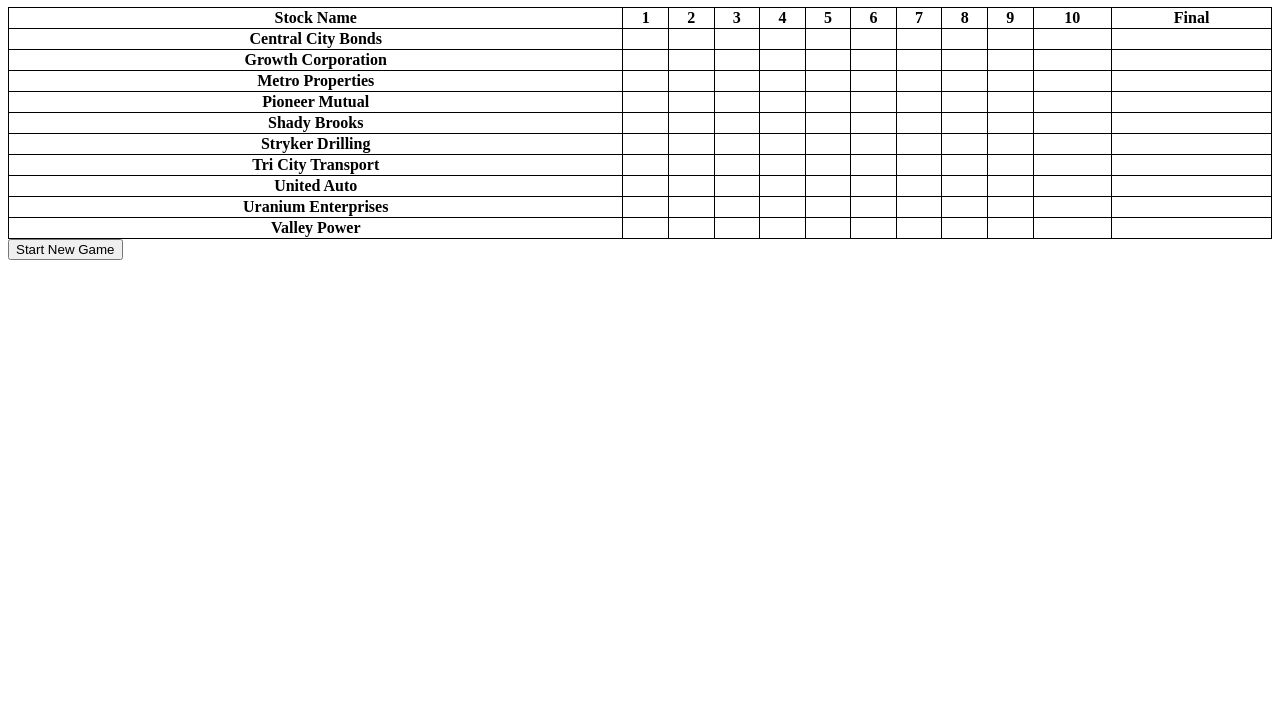
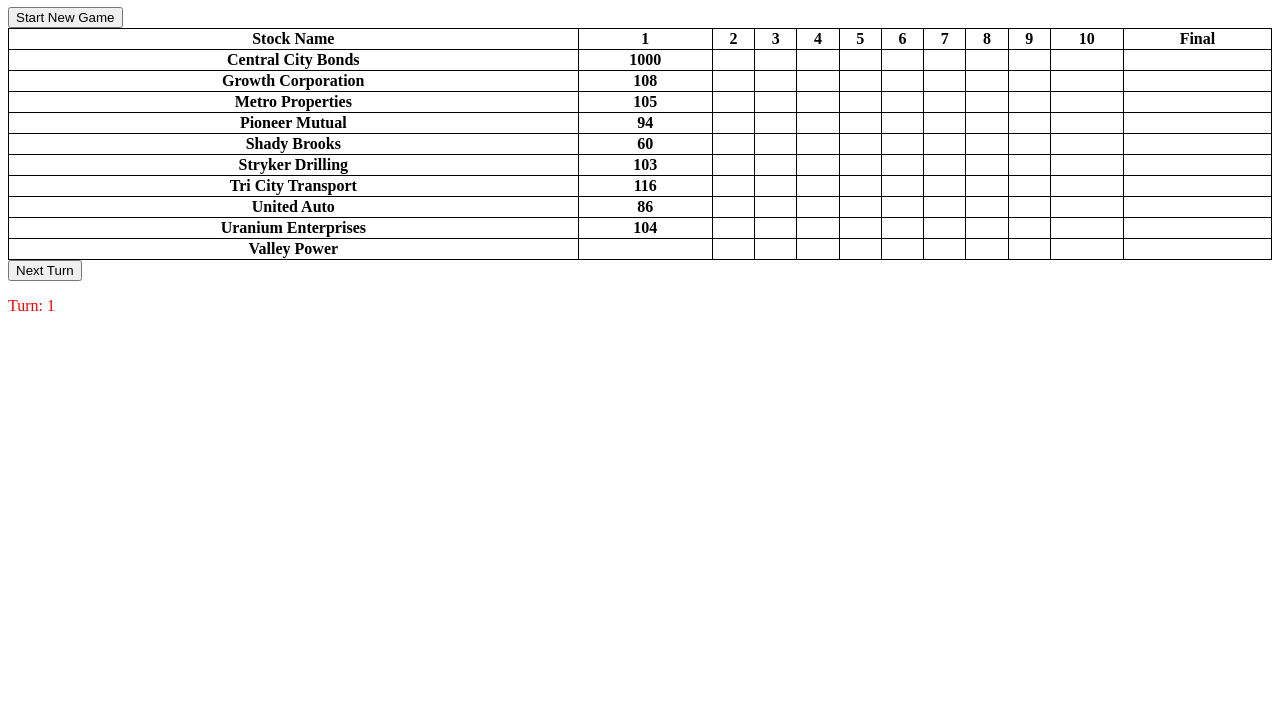
Before and after one commit to matursam/JSStocksAndBonds, a plain HTML site: page index.html in a window 1280 px wide. Shown: the part 73-800 px from the top of the page. Drawn offline with Linux system fonts and the light colour scheme.

Commit message:
Added next turn function and button

```diff
--- a/game.js
+++ b/game.js
@@ -1,5 +1,5 @@
 
-var bearMarket = [
+const bearMarket = [
 	[12, 14, 13, 10, 10, 20, 21, 25, 8],
 	[7, -6, 10, -10, 30, 6, -19, 22, -2],
 	[9, 10, 7, -5, -20, 12, 21, 18, 7],
@@ -13,7 +13,7 @@ var bearMarket = [
 	[-8, -10, -10, -15, -20, -20, -23, -25, -7]
 ]
 
-var bullMarket = [
+const bullMarket = [
 	[-2, -10, -7, -9, -2, -9, -7, -16, -4],
 	[26, 16, 25, 8, -14, 21, 14, -4, 17],
 	[18, 23, 11, 12, 46, 18, -5, 34, 15],
@@ -27,6 +27,69 @@ var bullMarket = [
 	[24, 24, 23, 20, 51, 27, 38, 33, 18],
 ]
 
+var stockValues = new Array(10)
+
+//Define constants
+const NUM_TURNS = 10
+const STARTING_STOCK_PRICE = 100;
+//Define global variables
+var turnNumber = 0;
+var currentMarket = "Bull"
+
 function startNewGame() {
+	// Initialize the stock values inner arrays
+	for(i = 0; i < 10; i++) {
+		stockValues[i] = new Array(10);
+	}
+	turnNumber = 1;
+	document.getElementById("turn number").innerHTML = "Turn: " + turnNumber;
+	currentMarket = bullOrBear();
+	var calculator;
+	if(currentMarket == "Bull") {
+		calculator = bullMarket;
+	}
+	else {
+		calculator = bearMarket;
+	}
+	//Roll dice to get market value
+	var calculatorIndex = diceRoll() - 2
+
+	//Calculate initial stock values
+	console.log("Calulating Stock Prices:")
+	for(i = 1; i < 9; i++) {
+		var price = STARTING_STOCK_PRICE + calculator[calculatorIndex][i];
+		stockValues[i][turnNumber] = String(price);
+		console.log(price);
+	}
+	//Update the board
+	updateBoard();
+}
+
+function nextTurn() {
 
 }
+
+function updateBoard() {
+	console.log("Updating Board:")
+	//Set the bond price to 1000, since it never changes
+	document.getElementById("1-" + turnNumber).innerHTML = "1000";
+	for(i = 2; i < 10; i++) {
+		var id = i + "-" + turnNumber;
+		var current = document.getElementById(String(id));
+		current.innerHTML = String(stockValues[i - 1][turnNumber]);
+		console.log(stockValues[i - 1][turnNumber]);
+	}
+}
+
+function diceRoll() {
+	var d1 = Math.floor(Math.random() * 6) + 1;
+	var d2 = Math.floor(Math.random() * 6) + 1;
+	return d1 + d2;
+}
+
+function bullOrBear() {
+	if(Math.random >= 0.5) {
+		return "Bull";
+	}
+	return "Bear";
+}
--- a/index.html
+++ b/index.html
@@ -5,9 +5,11 @@
 	<script type="text/javascript" src="game.js"></script>
 	<title>Stocks and Bonds</title>
 </head>
-<body>
+<body onload="startNewGame()">
 
-<h1>A simple JS recreation of the game "Stocks and Bonds"</h1>
+<h1>Stocks and Bonds</h1>
+
+<button type="button" onclick="startNewGame()">Start New Game</button>
 
 <table style="width:100%">
 
@@ -167,7 +169,11 @@
 	</tr>
 </table>
 
-<button type="button" onclick="startNewGame()">Start New Game</button>
+<button type="button" onclick="nextTurn()">Next Turn</button>
+
+<p id="turn number">
+Turn -
+</p>
 
 </body>
 </html>
```
